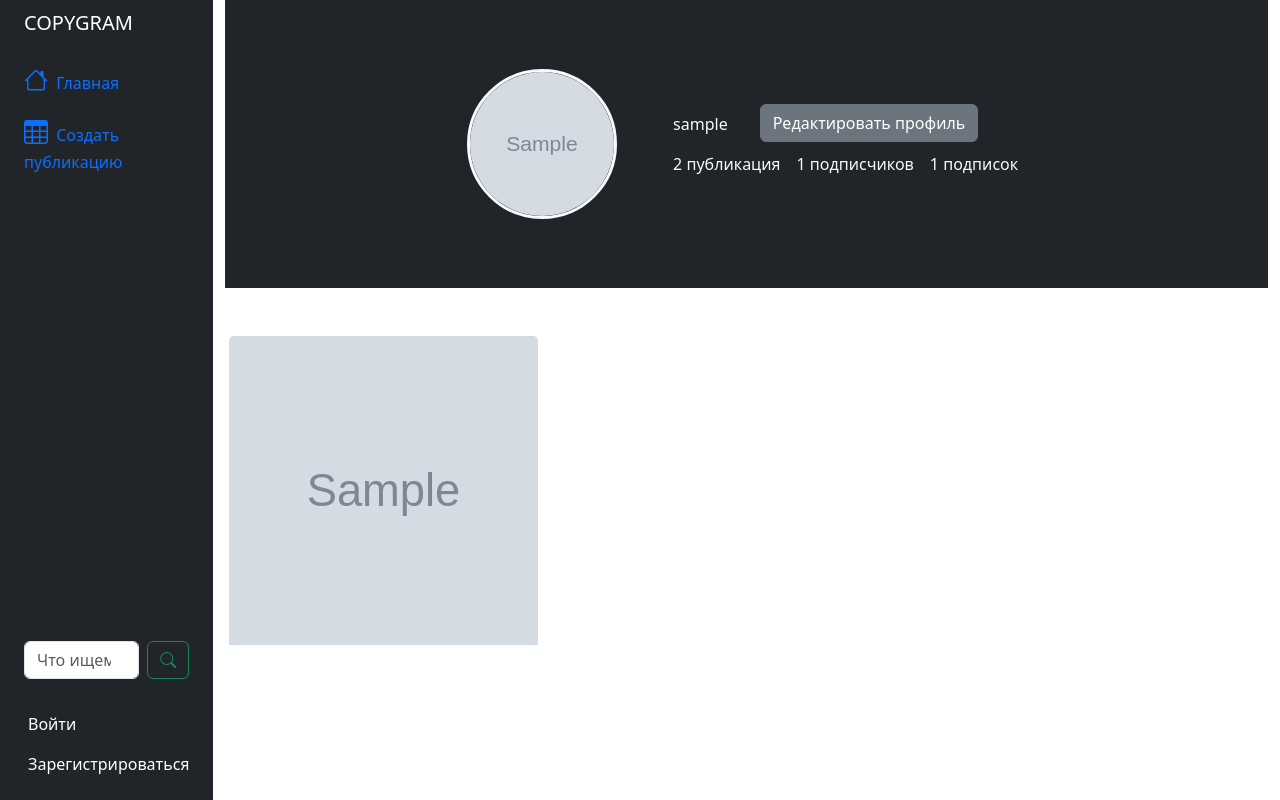
After one commit to arturateo/copygram, a Django app: page /accounts/profile/1 in a window 1280 px wide. The commit adds this page. Run offline with Django 4.2, Linux system fonts and the light colour scheme; tables that the repository leaves empty hold one stand-in row (values such as "Sample post"); grey boxes marked "Sample" are stand-in pictures; some libraries are stand-ins or nearby versions.

Commit message:
Добавил реализацию отображения профиля и его публикаций. Попровил шаблон отображения всех публикаций

```diff
--- a/accounts/urls.py
+++ b/accounts/urls.py
@@ -0,0 +1,13 @@
+from django.contrib.auth.views import LoginView, LogoutView
+from django.urls import path
+
+from accounts.views import RegisterView, ProfileView
+
+app_name = 'accounts'
+
+urlpatterns = [
+    path('login/', LoginView.as_view(template_name='accounts/login.html'), name="login"),
+    path('logout/', LogoutView.as_view(), name="logout"),
+    path('register/', RegisterView.as_view(), name="register"),
+    path('profile/<int:pk>', ProfileView.as_view(), name='profile')
+]
--- a/accounts/views.py
+++ b/accounts/views.py
@@ -1,3 +1,39 @@
-from django.shortcuts import render
+from django.contrib.auth import login
+from django.shortcuts import render, redirect
+from django.urls import reverse
+from django.views.generic import CreateView, DetailView
+from accounts.forms import CustomRegisterForm
+from accounts.models import User
+from publications.models import Publications
+
 
 # Create your views here.
+class RegisterView(CreateView):
+    model = User
+    template_name = 'accounts/register.html'
+    form_class = CustomRegisterForm
+
+    def form_valid(self, form):
+        user = form.save()
+        login(self.request, user)
+        return redirect(self.get_success_url())
+
+    def get_success_url(self):
+        next_url = self.request.GET.get('next')
+        if not next_url:
+            next_url = self.request.POST.get('next')
+        if not next_url:
+            next_url = reverse('to_do_list:home')
+        return next_url
+
+
+class ProfileView(DetailView):
+    template_name = 'accounts/profile.html'
+    queryset = User.objects.all()
+    context_object_name = 'profile_user'
+
+    def get_context_data(self, *, object_list=None, **kwargs):
+        context = super().get_context_data(object_list=None, **kwargs)
+        publications = Publications.objects.all()
+        context['publications'] = publications  # .filter(project_id=self.object.pk).distinct()
+        return context
--- a/copygram/urls.py
+++ b/copygram/urls.py
@@ -23,5 +23,5 @@ from copygram import settings
 urlpatterns = [
     path('admin/', admin.site.urls),
     path('', include('publications.urls')),
-    # path('accounts/', include('accounts.urls')),
+    path('accounts/', include('accounts.urls')),
 ] + static(settings.MEDIA_URL, document_root=settings.MEDIA_ROOT)
--- a/publications/urls.py
+++ b/publications/urls.py
@@ -1,7 +1,11 @@
 from django.urls import path
-from publications.views import PublicationsList, PublicationCreate
+from publications.views import PublicationsList, PublicationCreate, PublicationDetail
+
+app_name = 'publications'
+
 
 urlpatterns = [
-    path('', PublicationsList.as_view(), name='publications'),
+    path('', PublicationsList.as_view(), name='home'),
     path('publication_create/', PublicationCreate.as_view(), name='publication_create'),
+    path('publication_detail/<int:pk>', PublicationDetail.as_view(), name='publication_detail'),
 ]
--- a/publications/views.py
+++ b/publications/views.py
@@ -14,9 +14,7 @@ class PublicationsList(ListView):
     model = Publications
     template_name = 'publications/publications_list.html'
     context_object_name = 'publications'
-    paginate_by = 5
-    ordering = ("create_date",)
-    page_kwarg = 'page'
+    ordering = ("-create_date",)
 
     def dispatch(self, request, *args, **kwargs):
         self.form = self.get_search_form()
@@ -59,7 +57,7 @@ class PublicationCreate(CreateView):
         # , pk=project.pk)
 
     def get_success_url(self):
-        return reverse("publications")
+        return reverse("publications:home")
         # , kwargs={"pk": self.object.pk})
 
 
--- /dev/null
+++ b/templates/accounts/profile.html
@@ -0,0 +1,54 @@
+{% extends 'base.html' %}
+{% block title %}Главная{% endblock %}
+{% block content %}
+    <div class="col">
+        <nav class="navbar navbar-expand-lg bg-dark" style="height: 18rem">
+            <div class="container-fluid justify-content-center">
+                <div class="img-block">
+                    <img src="{{ profile_user.avatar.url }}" alt="hugenerd" width="150" height="150"
+                         class="rounded-circle border border-light border-3">
+                </div>
+                <div class="ps-5">
+                    <ul class="navbar-nav">
+                        <li class="nav-item">
+                            <span class="nav-link text-light">{{ profile_user.username }}</span>
+                        </li>
+                        <li class="nav-item">
+                            <a class="btn btn-secondary ms-4" href="#">Редактировать профиль</a>
+                        </li>
+                    </ul>
+                    <ul class="navbar-nav">
+                        <li class="nav-item">
+                            <span class="nav-link text-light">2 публикация</span>
+                        </li>
+                        <li class="nav-item">
+                            <span class="nav-link text-light">1 подписчиков</span>
+                        </li>
+                        <li class="nav-item">
+                            <span class="nav-link text-light">1 подписок</span>
+                        </li>
+                    </ul>
+                </div>
+            </div>
+        </nav>
+            <div class="row mt-5">
+            {% for publication in publications %}
+                <div class="col-4 d-flex justify-content-around">
+                    <div class="card border-0 justify-content-center me-3 mb-3">
+                        <a href="{% url 'publications:publication_detail' publication.pk %}">
+                            <img src="{{ publication.photo.url }}" class="card-img-top"
+                                 style="width: 309px; height: 309px;"
+                                 alt="...">
+                        </a>
+                    </div>
+                </div>
+            {% empty %}
+                <span>Создайте публикацию</span>
+            {% endfor %}
+            {% if is_paginated %}
+                {% include 'partials/pagination.html' %}
+            {% endif %}
+        </div>
+    </div>
+
+{% endblock %}
--- /dev/null
+++ b/templates/accounts/register.html
@@ -0,0 +1,5 @@
+{% extends 'base.html' %}
+{% block title %}Вход{% endblock %}
+{% block content %}
+    {% include 'partials/form.html' with button_text="Зарегестрироваться" %}
+{% endblock %}
--- a/templates/base.html
+++ b/templates/base.html
@@ -11,14 +11,16 @@
     <title>{% block title %}{% endblock %}</title>
 </head>
 <body>
-{% include 'partials/sidebar.html' %}'
+{% include 'partials/sidebar.html' %}
 
-<div class="col py-3">
-    {% block content %}
-    {% endblock %}
+
+{% block content %}
+{% endblock %}
+
 </div>
 </div>
-</div>
+
+<script src="https://kit.fontawesome.com/d3482eb53a.js" crossorigin="anonymous"></script>
 <script src="https://cdn.jsdelivr.net/npm/@popperjs/core@2.11.8/dist/umd/popper.min.js"
         integrity="sha384-I7E8VVD/ismYTF4hNIPjVp/Zjvgyol6VFvRkX/vR+Vc4jQkC+hVqc2pM8ODewa9r"
         crossorigin="anonymous"></script>
--- a/templates/partials/sidebar.html
+++ b/templates/partials/sidebar.html
@@ -2,17 +2,18 @@
     <div class="row flex-nowrap">
         <div class="col-auto col-md-3 col-xl-2 px-sm-2 px-0 bg-dark">
             <div class="d-flex flex-column align-items-center align-items-sm-start px-3 pt-2 text-white min-vh-100">
-                <a href="/" class="d-flex align-items-center pb-3 mb-md-0 me-md-auto text-white text-decoration-none">
+                <a href="{% url 'publications:home' %}"
+                   class="d-flex align-items-center pb-3 mb-md-0 me-md-auto text-white text-decoration-none">
                     <span class="fs-5 d-none d-sm-inline">COPYGRAM</span>
                 </a>
                 <ul class="nav nav-pills flex-column mb-sm-auto mb-0 align-items-center align-items-sm-start" id="menu">
                     <li class="nav-item">
-                        <a href="#" class="nav-link align-middle px-0">
+                        <a href="{% url 'publications:home' %}" class="nav-link align-middle px-0">
                             <i class="fs-4 bi-house"></i> <span class="ms-1 d-none d-sm-inline">Главная</span>
                         </a>
                     </li>
                     <li>
-                        <a href="{% url 'publication_create' %}" class="nav-link px-0 align-middle">
+                        <a href="{% url 'publications:publication_create' %}" class="nav-link px-0 align-middle">
                             <i class="fs-4 bi-table"></i> <span
                                 class="ms-1 d-none d-sm-inline">Создать публикацию</span></a>
                     </li>
@@ -25,21 +26,31 @@
                 </form>
                 <hr>
                 <div class="dropdown pb-4">
+                    {% if user.is_authenticated %}
                         <a href="#" class="d-flex align-items-center text-white text-decoration-none dropdown-toggle"
                            id="dropdownUser1" data-bs-toggle="dropdown" aria-expanded="false">
-                        <img src="https://github.com/mdo.png" alt="hugenerd" width="30" height="30"
+                            <img src="{{ user.avatar.url }}" alt="hugenerd" width="30" height="30"
                                  class="rounded-circle">
-                        <span class="d-none d-sm-inline mx-1">loser</span>
+
+                            <span class="d-none d-sm-inline mx-1">{{ request.user }}</span>
                         </a>
                         <ul class="dropdown-menu dropdown-menu-dark text-small shadow" aria-labelledby="dropdownUser1">
-                        <li><a class="dropdown-item" href="#">New project...</a></li>
-                        <li><a class="dropdown-item" href="#">Settings</a></li>
-                        <li><a class="dropdown-item" href="#">Profile</a></li>
+                            <li><a class="dropdown-item" href="{% url 'accounts:profile' user.pk %}">Profile</a></li>
                             <li>
                                 <hr class="dropdown-divider">
                             </li>
-                        <li><a class="dropdown-item" href="#">Sign out</a></li>
+                            <li><a class="dropdown-item" href="{% url 'accounts:logout' %}?next={{ request.path }}">Sign
+                                out</a></li>
                         </ul>
+                    {% else %}
+                        <a href="{% url 'accounts:login' %}?next={{ request.path }}"
+                           class="d-flex align-items-center text-white text-decoration-none">
+                            <span class="d-none d-sm-inline mx-1">Войти</span>
+                        </a>
+                        <a href="{% url 'accounts:register' %}?next={{ request.path }}" class="d-flex mt-3 align-items-center text-white text-decoration-none">
+                            <span class="d-none d-sm-inline mx-1">Зарегистрироваться</span>
+                        </a>
+                    {% endif %}
                 </div>
             </div>
         </div>
```
Also changed, not shown: accounts/forms.py (+22 -0 lines), templates/accounts/login.html (added, +16 -0 lines), templates/publications/publications_detail.html (+60 -0 lines), templates/publications/publications_list.html (+24 -5 lines). Lines whose indentation alone changed are shown as unchanged.
